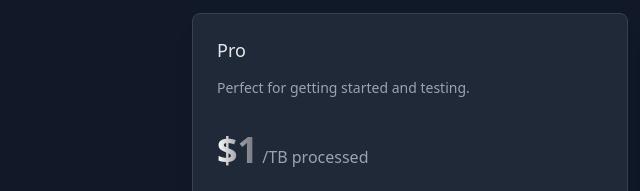
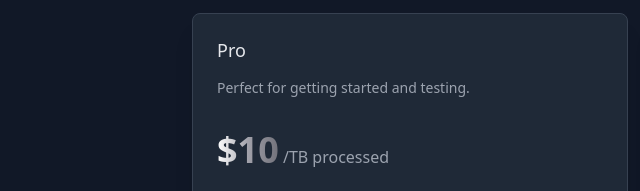
Before and after one commit to janwilmake/zipobject.vercel, a website: page public/index.html in a window 1280 px wide. Shown: the part 2020-2211 px from the top of the page, 0-640 px from the left. Drawn offline with nearby package versions, Linux system fonts and the light colour scheme.

Commit message:
improvements

```diff
--- a/public/index.html
+++ b/public/index.html
@@ -180,7 +180,7 @@
                             <p class="mt-4 text-sm text-gray-400">Perfect for getting started and testing.</p>
                             <p class="mt-8">
                                 <span
-                                    class="text-4xl font-extrabold bg-gradient-to-r from-white via-zinc-400 to-zinc-500 bg-clip-text text-transparent">$1</span>
+                                    class="text-4xl font-extrabold bg-gradient-to-r from-white via-zinc-400 to-zinc-500 bg-clip-text text-transparent">$10</span>
                                 <span class="text-base font-medium text-gray-400">/TB processed</span>
                             </p>
                             <ul class="mt-6 space-y-4 text-gray-400">
```
